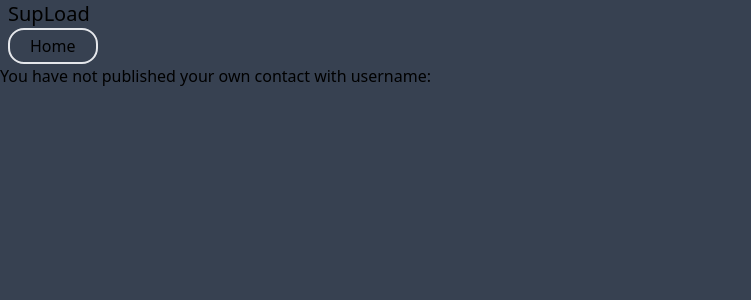
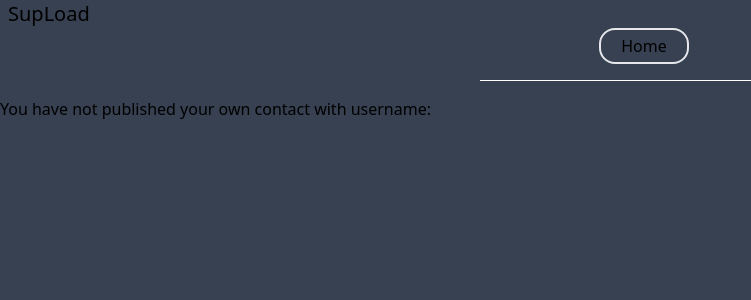
Before and after one commit to meloegel/SupLoad-FE, a React (Create React App) app: page /my-contact in a window 1280 px wide. Shown: the top 300 px of the page, without its empty margins (0-751 px from the left). Built offline with nearby package versions, Linux system fonts and the light colour scheme; no server answers.

Commit message:
updated nav on my-contact

```diff
--- a/src/pages/MyContact.tsx
+++ b/src/pages/MyContact.tsx
@@ -32,6 +32,7 @@ export default function MyContact(): JSX.Element {
 
   return (
     <div>
+      <div className="text-center">
         <Button
           className="text-slate-200 ml-2"
           text="Home"
@@ -39,6 +40,8 @@ export default function MyContact(): JSX.Element {
             navigate("/home");
           }}
         />
+      </div>
+      <hr className="border-bottom-2 w-1/4 m-auto my-4 border-white" />
       {userContact !== undefined ? (
         <Contact
           firstname={userContact.firstname}
```
Lines whose indentation alone changed are shown as unchanged.
